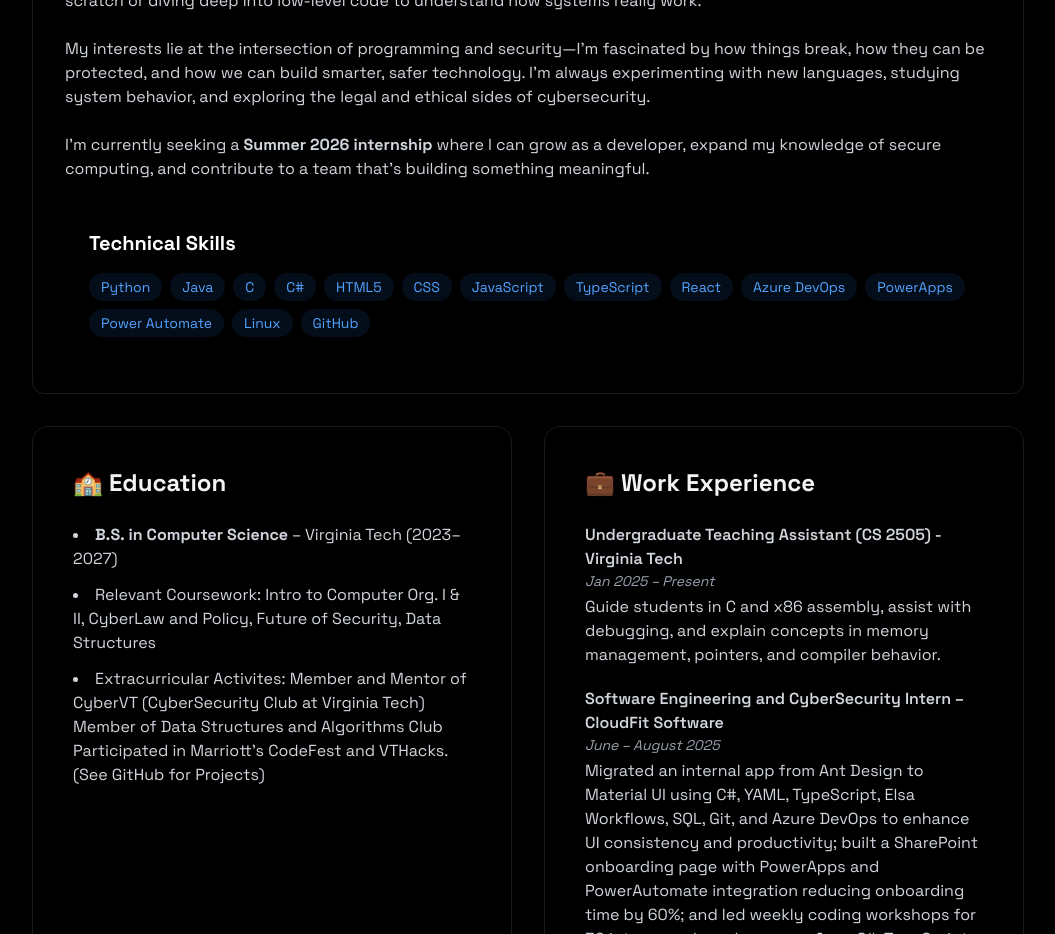
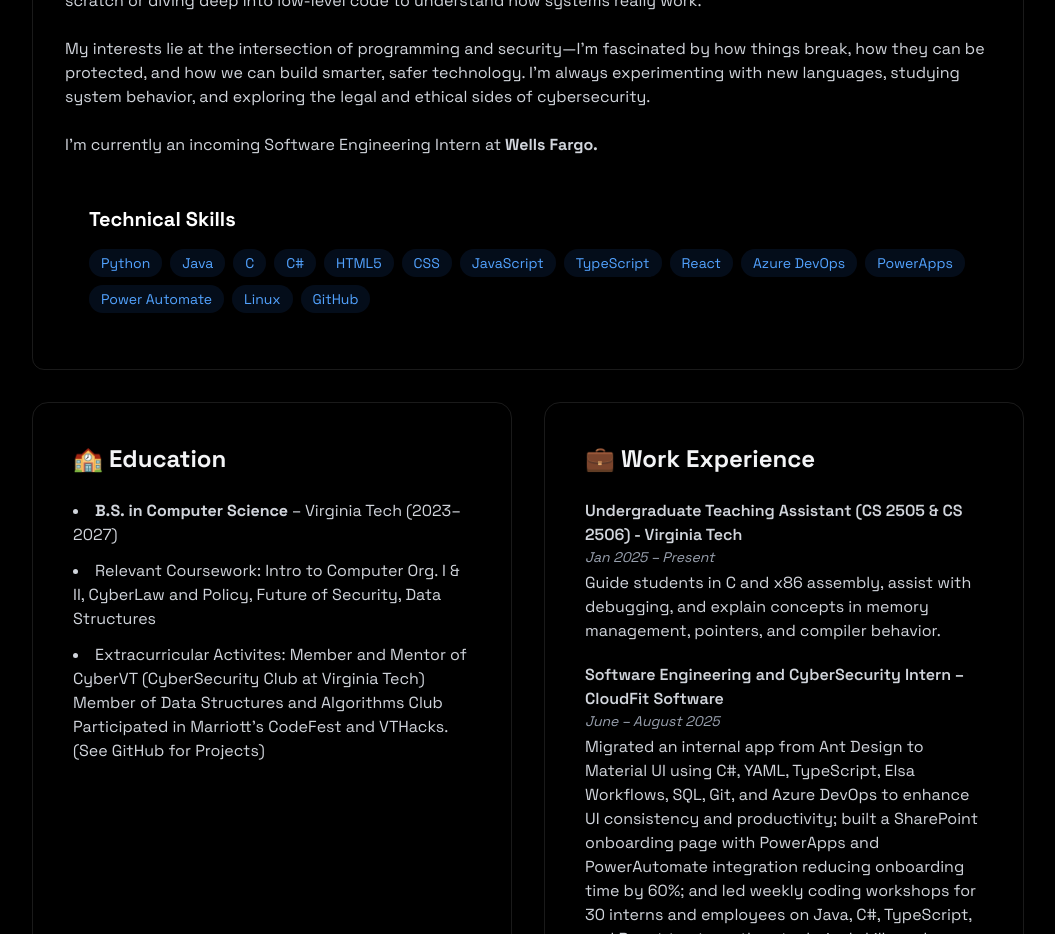
Before and after one commit to adityagarwal23/Portfolio, a React (Vite) app: page / in a window 1280 px wide. Shown: the part 1040-1974 px from the top of the page, without its empty margins (112-1167 px from the left). Built offline with nearby package versions, Linux system fonts and the light colour scheme.

Commit message:
new changes

```diff
--- a/src/components/sections/About.jsx
+++ b/src/components/sections/About.jsx
@@ -43,9 +43,7 @@
               languages, studying system behavior, and exploring the legal and ethical
               sides of cybersecurity.
               <br /><br />
-              I’m currently seeking a <strong>Summer 2026 internship</strong> where I
-              can grow as a developer, expand my knowledge of secure computing, and
-              contribute to a team that's building something meaningful.
+              I’m currently an incoming Software Engineering Intern at<strong> Wells Fargo.</strong>
             </p>
 
             <div className="rounded-xl p-6 hover:-translate-y-1 transition-all">
@@ -89,7 +87,7 @@
               <div className="space-y-5 text-gray-300">
                 <div>
                   <h4 className="font-semibold">
-                    Undergraduate Teaching Assistant (CS 2505) - Virginia Tech
+                    Undergraduate Teaching Assistant (CS 2505 & CS 2506) - Virginia Tech
                   </h4>
                   <p className="text-sm italic text-gray-400 mb-1">Jan 2025 – Present</p>
                   <p>
```
Also changed, not shown: 1 other file (tests, documents, lock files or other folders).
